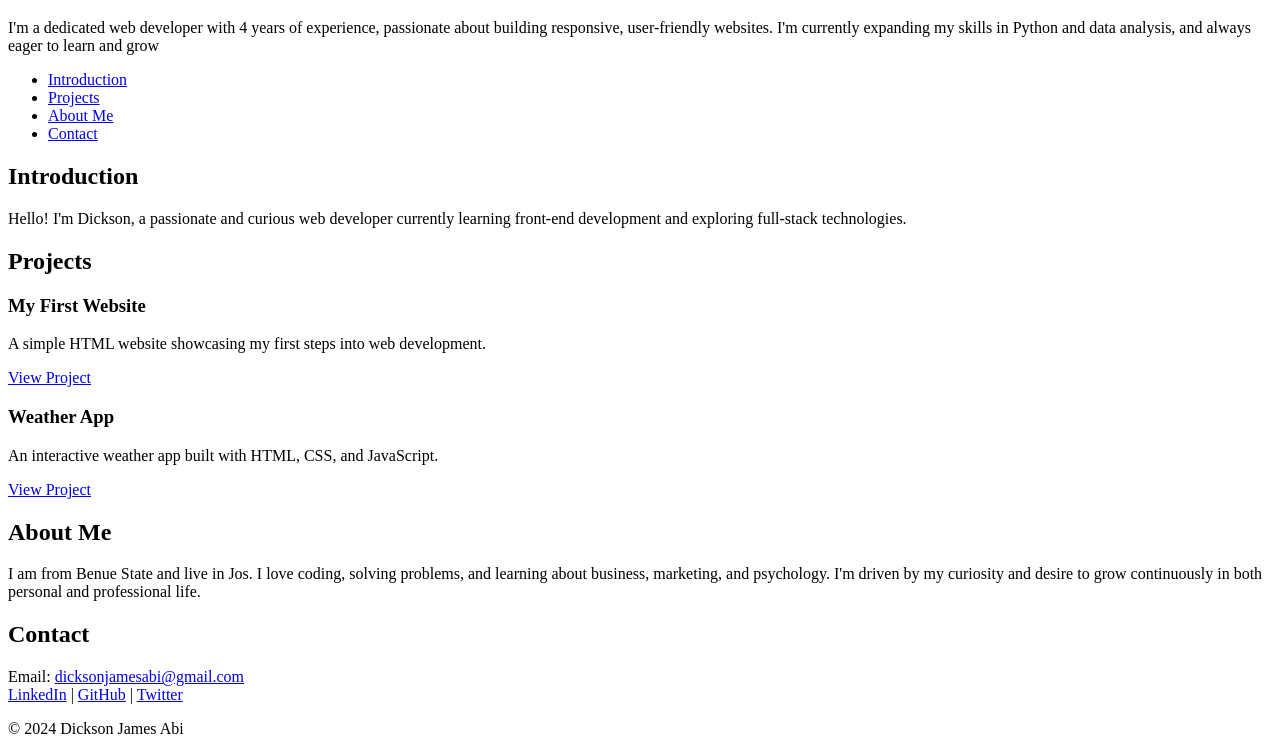
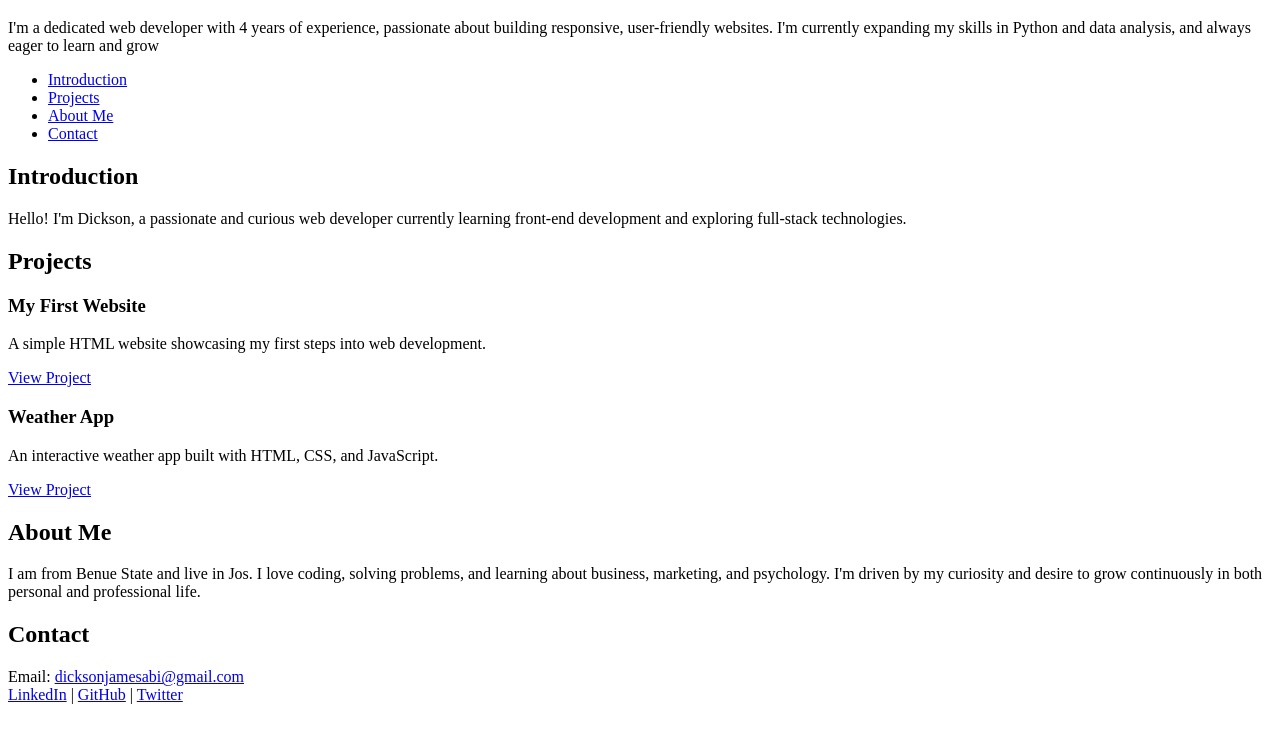
Before and after one commit to AbiDickson84/My_First_Portfolio, a plain HTML site: page portfolio/index.html in a window 1280 px wide. Shown: the part 61-815 px from the top of the page. Drawn offline with Linux system fonts and the light colour scheme.

Commit message:
Build a Personal Portfolio WebpageBuild a Personal Portfolio Webpage

```diff
--- a/portfolio/index.html
+++ b/portfolio/index.html
@@ -31,7 +31,6 @@
 
   <section id="projects">
     <h2>Projects</h2>
-
     <article class="project">
       <h3>My First Website</h3>
       <p>A simple HTML website showcasing my first steps into web development.</p>
@@ -60,7 +59,7 @@
   </section>
 
   <footer>
-    <p>&copy; 2024 Dickson James Abi</p>
+
   </footer>
 </body>
 </html>
```
Also changed, not shown: 1 other file.
